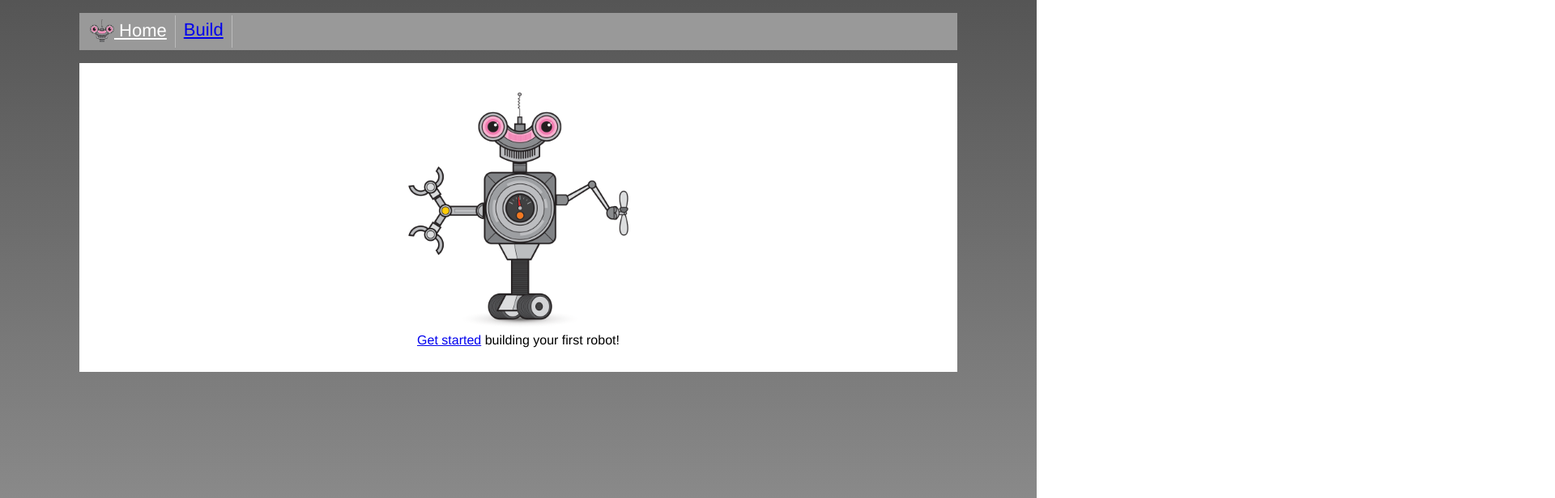
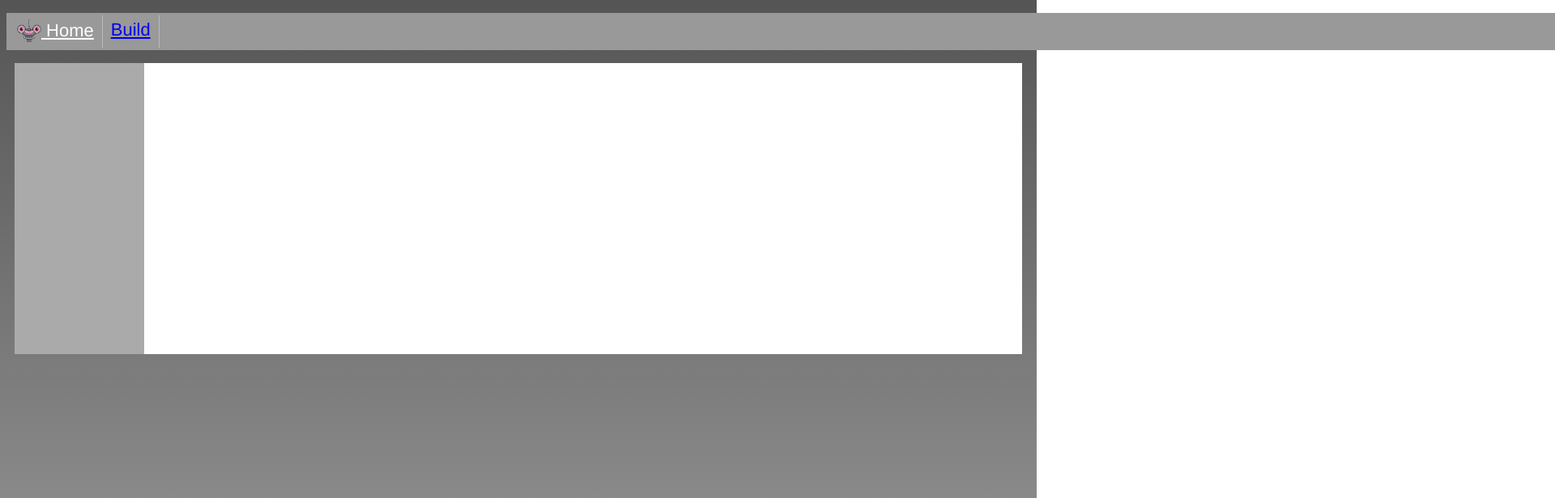
Before and after one commit to jasperkennis/learning-vue-2, a Vue app in the folder build-a-bot/: page /#/ in a window 1280 px wide. Shown: the top 616 px of the page at 81% size, 1920 px wide, since content can reach past the window. Built offline with nearby package versions, Linux system fonts and the light colour scheme.

Commit message:
defined sidebars

```diff
--- a/build-a-bot/src/App.vue
+++ b/build-a-bot/src/App.vue
@@ -17,9 +17,14 @@
         </ul>
       </nav>
     </header>
-    <main>
-      <router-view />
-    </main>
+    <div class="container">
+      <aside class="aside">
+        <router-view name="sidebar" />
+      </aside>
+      <main>
+        <router-view />
+      </main>
+    </div>
   </div>
 </template>
 
@@ -44,7 +49,7 @@
 
 main {
   background: #fff;
-  margin: 0 auto;
+  min-height: 300px;
   padding: 30px;
   width: 1024px;
 }
@@ -52,7 +57,7 @@
 header {
   background-color: #999;
   margin: 0 auto;
-  width: 1084px;
+  width: 11184px;
 }
 
 ul {
@@ -80,4 +85,17 @@
 .router-link-active {
   color: #fff;
 }
+
+.container {
+  display: flex;
+  justify-content: center;
+  margin: 10px auto 0 auto;
+}
+
+.aside {
+  background-color: #aaa;
+  min-height: 300px;
+  padding: 30px;
+  width: 100px;
+}
 </style>
--- a/build-a-bot/src/router/index.js
+++ b/build-a-bot/src/router/index.js
@@ -6,6 +6,8 @@
 import RobotTorsos from '../parts/RobotTorsos.vue';
 import RobotBases from '../parts/RobotBases.vue';
 import HomePage from '../home/HomePage.vue';
+import SidebarBuild from '../sidebars/SidebarBuild.vue';
+import SidebarStandard from '../sidebars/SidebarStandard.vue';
 import PartInfo from '../parts/PartInfo.vue';
 import RobotBuilder from '../build/RobotBuilder.vue';
 
@@ -13,11 +15,17 @@
 
 export default new Router({
   routes: [{
-    component: HomePage,
+    component: {
+      default: HomePage,
+      sidebar: SidebarStandard,
+    },
     name: 'Home',
     path: '/',
   }, {
-    component: RobotBuilder,
+    component: {
+      default: RobotBuilder,
+      sidebar: SidebarBuild,
+    },
     name: 'Build',
     path: '/build',
   }, {
--- /dev/null
+++ b/build-a-bot/src/sidebars/SidebarBuild.vue
@@ -0,0 +1,19 @@
+<template>
+  <div class="sidebar">
+    Build sidebar
+  </div>
+</template>
+
+<script>
+export default {
+  name: 'Build',
+};
+</script>
+
+<style scoped>
+.sidebar {
+  color: green;
+  font-size: 50px;
+  transform: rotate(90deg);
+}
+</style>
--- /dev/null
+++ b/build-a-bot/src/sidebars/SidebarStandard.vue
@@ -0,0 +1,18 @@
+<template>
+  <div class="sidebar">
+    Standard sidebar
+  </div>
+</template>
+
+<script>
+export default {
+  name: 'Standard',
+};
+</script>
+
+<style scoped>
+.sidebar {
+  font-size: 50px;
+  transform: rotate(90deg);
+}
+</style>
```
